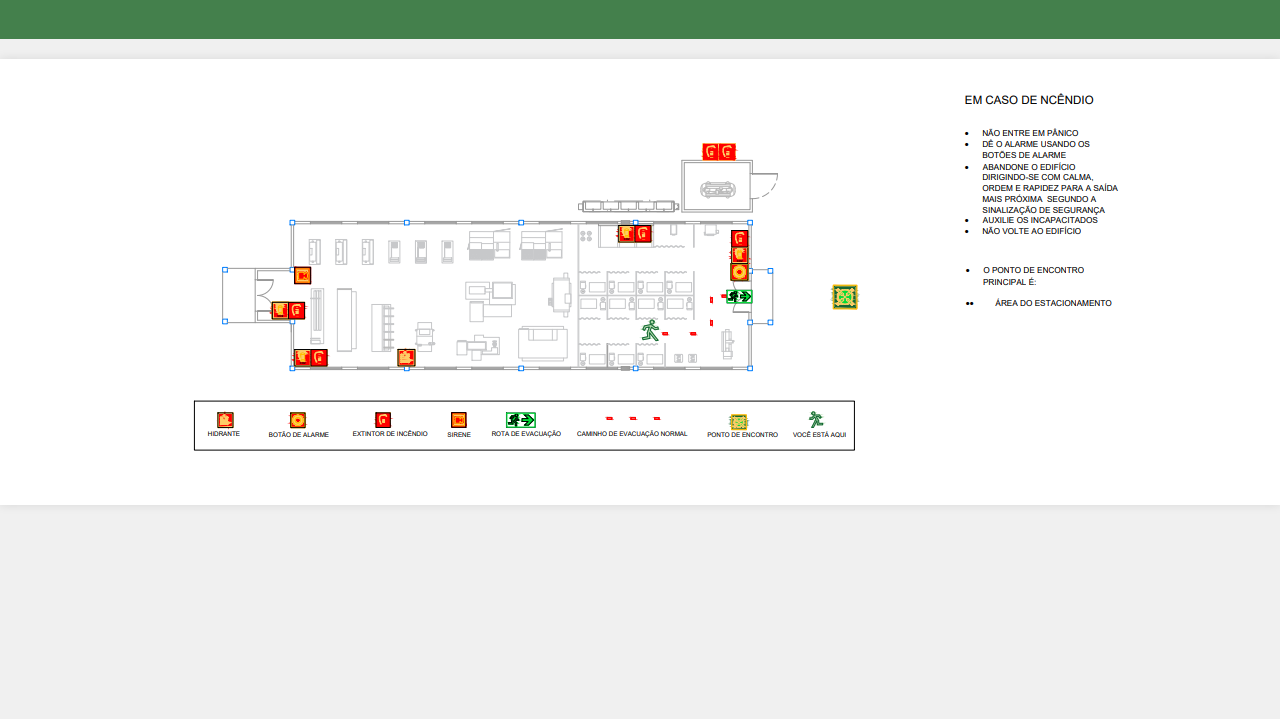
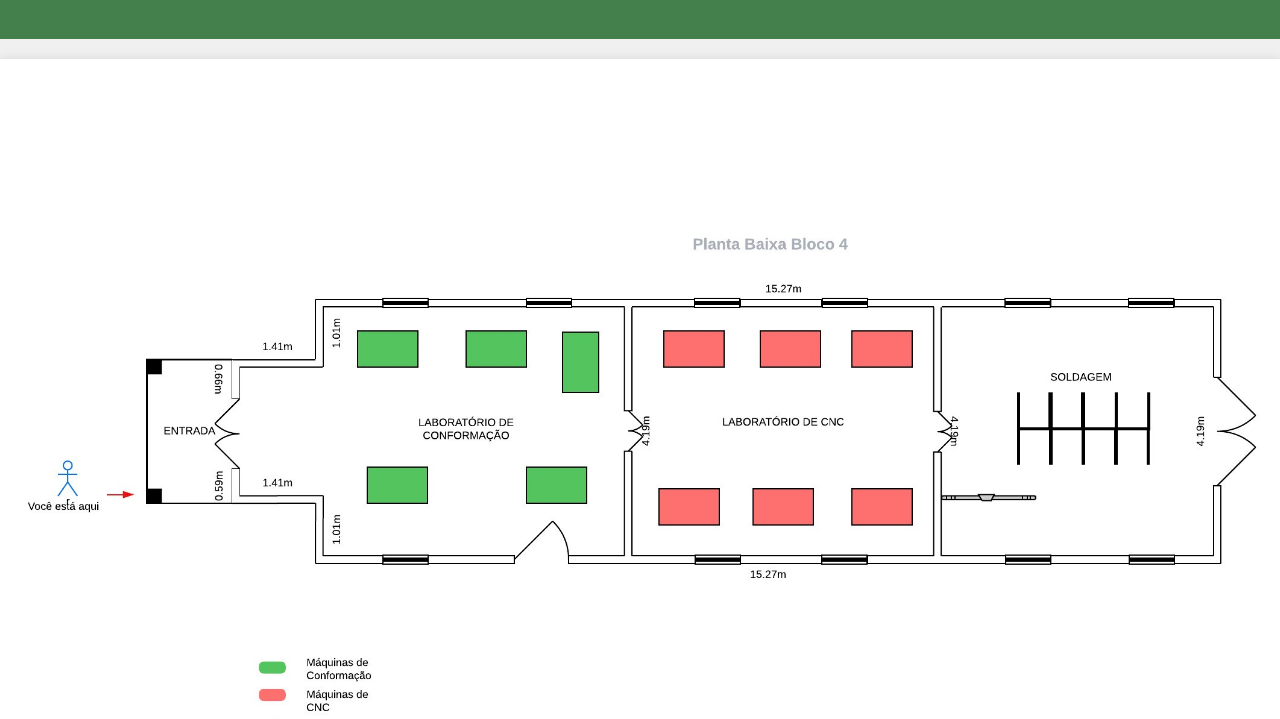
Before and after one commit to inaciorigatti/blocoquatro, a plain HTML site: page index.html in a window 1280 px wide. Shown: the part 81-800 px from the top of the page. Drawn offline with Linux system fonts and the light colour scheme.

Commit message:
Add files via upload

```diff
--- a/index.html
+++ b/index.html
@@ -13,7 +13,7 @@
     </header>
 
     <div class="container">
-        <img src="bloco4.PNG" alt="Minha Imagem" class="centered-image">
+        <img src="blocoquatro-master.jpeg" alt="Minha Imagem" class="centered-image">
     </div>
 
     <footer>
--- a/styles.css
+++ b/styles.css
@@ -11,13 +11,6 @@ body {
     padding: 20px;
     background-color: #fff;
     box-shadow: 0 0 10px rgba(0, 0, 0, 0.1);
-}
-img {
-    max-width: 100%;
-    height: 100%;
-    display: block;
-    margin-top: 20px;
-    justify-content: center;
 }
 header {
     background-color: rgba(13, 92, 23, 0.753);
@@ -40,4 +33,5 @@ footer {
     max-width: 100%;
     height: auto;
     height: 100%;
+    justify-content: center;
 }
```
Also changed, not shown: blocoquatro-master.jpeg (added).
